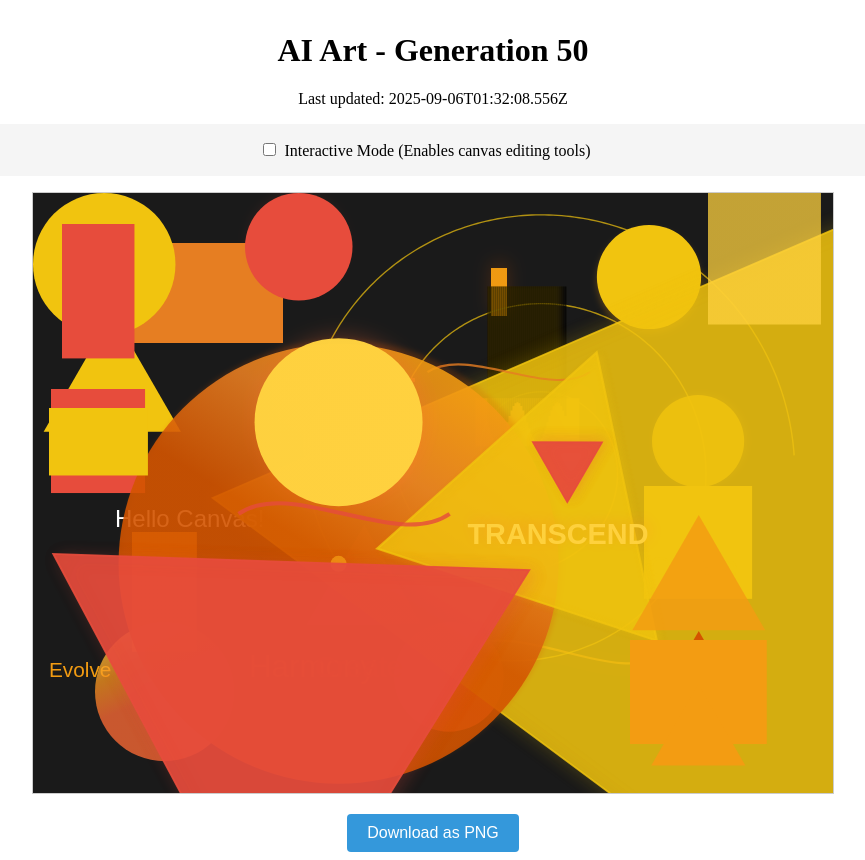
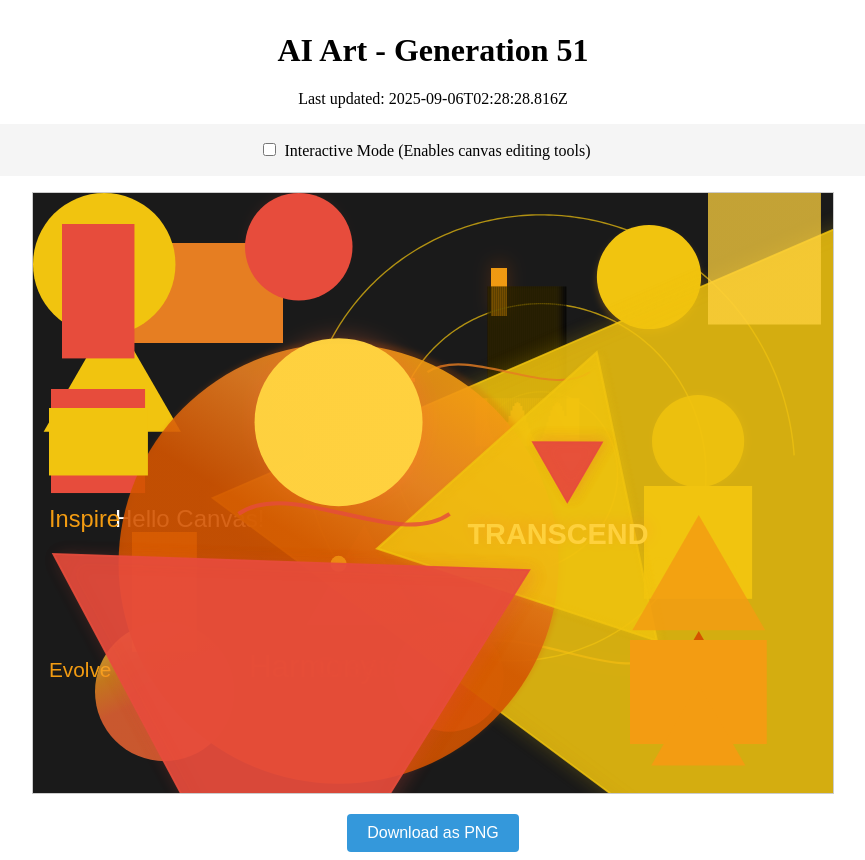
Before and after one commit to mcclowes/ai-art, a React (Vite) app: page / in a window 1280 px wide. Shown: the whole page, without its empty margins (207-1072 px from the left). Built offline with nearby package versions, Linux system fonts and the light colour scheme.

Commit message:
Improve artwork - Generation 51

```diff
--- a/src/artwork-state.ts
+++ b/src/artwork-state.ts
@@ -723,9 +723,18 @@ export const artworkState: ArtworkState = {
       "height": 67.47745714126857,
       "fillStyle": "#f1c40f",
       "id": "element_1757117994129"
+    },
+    {
+      "type": "text",
+      "x": 16,
+      "y": 334,
+      "text": "Inspire",
+      "font": "23.640147328143634px Arial",
+      "fillStyle": "#f39c12",
+      "id": "text_1757125708816"
     }
   ],
-  "generation": 50,
-  "lastUpdated": "2025-09-06T01:32:08.556Z",
+  "generation": 51,
+  "lastUpdated": "2025-09-06T02:28:28.816Z",
   "cycleStarted": "2025-09-04T00:19:55.543Z"
 };
```
